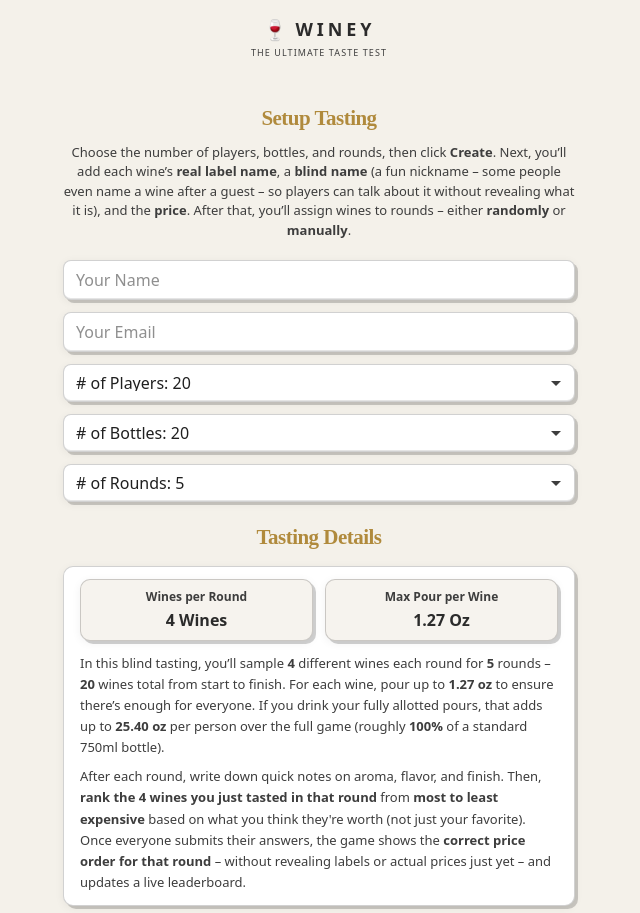
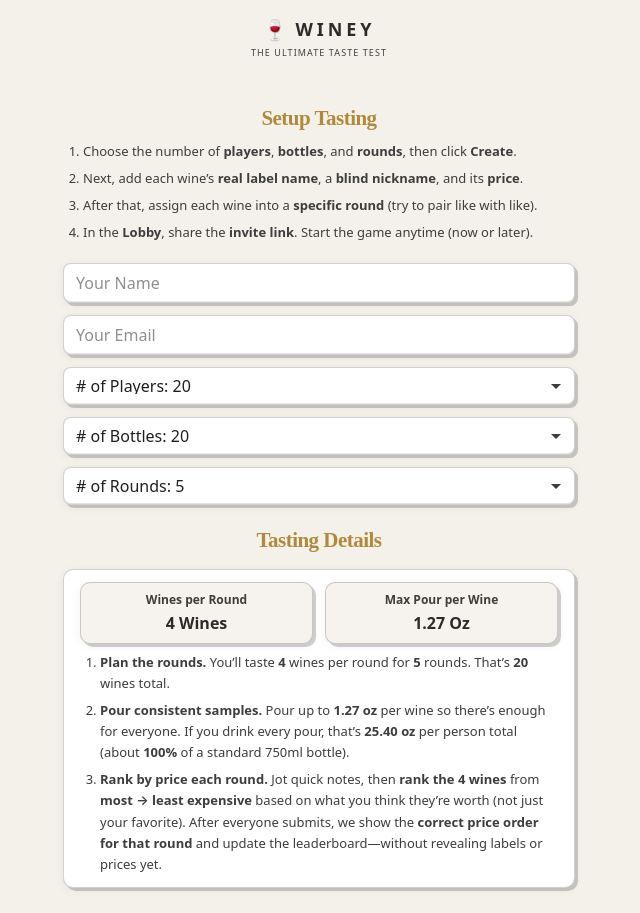
Before and after one commit to maximkali/Winey-Windsurf, a Next.js app: page /host/setup in a window 1280 px wide. Shown: the top 913 px of the page, without its empty margins (321-961 px from the left). Built offline with nearby package versions, Linux system fonts and the light colour scheme.

Commit message:
Tighten setup instructions layout

```diff
--- a/src/app/host/setup/page.tsx
+++ b/src/app/host/setup/page.tsx
@@ -112,14 +112,24 @@ export default function HostSetupPage() {
       <main className="winey-main">
         <div className="mx-auto w-full max-w-[560px]">
           <WineyCard className="winey-card-pad">
-            <div className="text-center">
-              <WineyTitle>Setup Tasting</WineyTitle>
-              <p className="mt-2 text-[13px] text-[color:var(--winey-muted)]">
-                Choose the number of players, bottles, and rounds, then click <span className="font-semibold">Create</span>. Next, you’ll add each wine’s{' '}
-                <span className="font-semibold">real label name</span>, a <span className="font-semibold">blind name</span> (a fun nickname – some people even
-                name a wine after a guest – so players can talk about it without revealing what it is), and the <span className="font-semibold">price</span>.
-                After that, you’ll assign wines to rounds – either <span className="font-semibold">randomly</span> or <span className="font-semibold">manually</span>.
-              </p>
+            <div>
+              <WineyTitle className="text-center">Setup Tasting</WineyTitle>
+              <ol className="mt-1.5 text-left text-[13px] leading-relaxed text-[color:var(--winey-muted)] list-decimal pl-5 space-y-1.5">
+                <li>
+                  Choose the number of <span className="font-semibold">players</span>, <span className="font-semibold">bottles</span>, and{' '}
+                  <span className="font-semibold">rounds</span>, then click <span className="font-semibold">Create</span>.
+                </li>
+                <li>
+                  Next, add each wine’s <span className="font-semibold">real label name</span>, a <span className="font-semibold">blind nickname</span>, and its{' '}
+                  <span className="font-semibold">price</span>.
+                </li>
+                <li>
+                  After that, assign each wine into a <span className="font-semibold">specific round</span> (try to pair like with like).
+                </li>
+                <li>
+                  In the <span className="font-semibold">Lobby</span>, share the <span className="font-semibold">invite link</span>. Start the game anytime (now or later).
+                </li>
+              </ol>
             </div>
 
             <div className="mt-5 space-y-3">
--- a/src/components/winey/TastingDetails.tsx
+++ b/src/components/winey/TastingDetails.tsx
@@ -34,26 +34,30 @@ export function TastingDetails({ tastingConfig }: { tastingConfig: TastingDetail
         </div>
       </div>
 
-      <div className="mt-3 space-y-2 text-[13px] leading-relaxed text-[color:var(--winey-muted)]">
-        <p>
-          In this blind tasting, you’ll sample <span className="font-semibold">{bottlesPerRound}</span> different wine{bottlesPerRound === 1 ? '' : 's'} each round
+      <div className="mt-2 space-y-2 text-left text-[13px] leading-relaxed text-[color:var(--winey-muted)]">
+        <ol className="list-decimal pl-5 space-y-1.5">
+          <li>
+            <span className="font-semibold">Plan the rounds.</span> You’ll taste <span className="font-semibold">{bottlesPerRound}</span> wine{bottlesPerRound === 1 ? '' : 's'} per round
             {rounds ? (
               <>
                 {' '}
                 for <span className="font-semibold">{rounds}</span> round{rounds === 1 ? '' : 's'}
               </>
-          ) : null}{' '}
-          – <span className="font-semibold">{totalWines || ' – '}</span> wine{totalWines === 1 ? '' : 's'} total from start to finish. For each wine, pour up to{' '}
-          <span className="font-semibold">{tastingConfig.ozPerPersonPerBottle === null ? ' – ' : tastingConfig.ozPerPersonPerBottle.toFixed(2)} oz</span> to ensure there’s enough for everyone. If you drink your fully allotted pours, that adds up to{' '}
-          <span className="font-semibold">{tastingConfig.totalOzPerPerson === null ? ' – ' : `${tastingConfig.totalOzPerPerson.toFixed(2)} oz`}</span> per person over the full game (roughly{' '}
+            ) : null}
+            {'.'} That’s <span className="font-semibold">{totalWines || ' – '}</span> wine{totalWines === 1 ? '' : 's'} total.
+          </li>
+          <li>
+            <span className="font-semibold">Pour consistent samples.</span> Pour up to{' '}
+            <span className="font-semibold">{tastingConfig.ozPerPersonPerBottle === null ? ' – ' : tastingConfig.ozPerPersonPerBottle.toFixed(2)} oz</span> per wine so there’s enough for everyone. If you drink every pour, that’s{' '}
+            <span className="font-semibold">{tastingConfig.totalOzPerPerson === null ? ' – ' : `${tastingConfig.totalOzPerPerson.toFixed(2)} oz`}</span> per person total (about{' '}
             <span className="font-semibold">{tastingConfig.percentOfStandardBottle === null ? ' – ' : `${tastingConfig.percentOfStandardBottle}%`}</span> of a standard 750ml bottle).
-        </p>
-
-        <p>
-          After each round, write down quick notes on aroma, flavor, and finish. Then, <span className="font-semibold">rank the {tastingConfig.bottlesPerRound} wines you just tasted in that round</span> from{' '}
-          <span className="font-semibold">most to least expensive</span> based on what you think they're worth (not just your favorite). Once everyone submits their answers, the game shows the{' '}
-          <span className="font-semibold">correct price order for that round</span> – without revealing labels or actual prices just yet – and updates a live leaderboard.
-        </p>
+          </li>
+          <li>
+            <span className="font-semibold">Rank by price each round.</span> Jot quick notes, then <span className="font-semibold">rank the {tastingConfig.bottlesPerRound} wines</span> from{' '}
+            <span className="font-semibold">most → least expensive</span> based on what you think they’re worth (not just your favorite). After everyone submits, we show the{' '}
+            <span className="font-semibold">correct price order for that round</span> and update the leaderboard—without revealing labels or prices yet.
+          </li>
+        </ol>
       </div>
     </div>
   );
```
Lines whose indentation alone changed are shown as unchanged.
